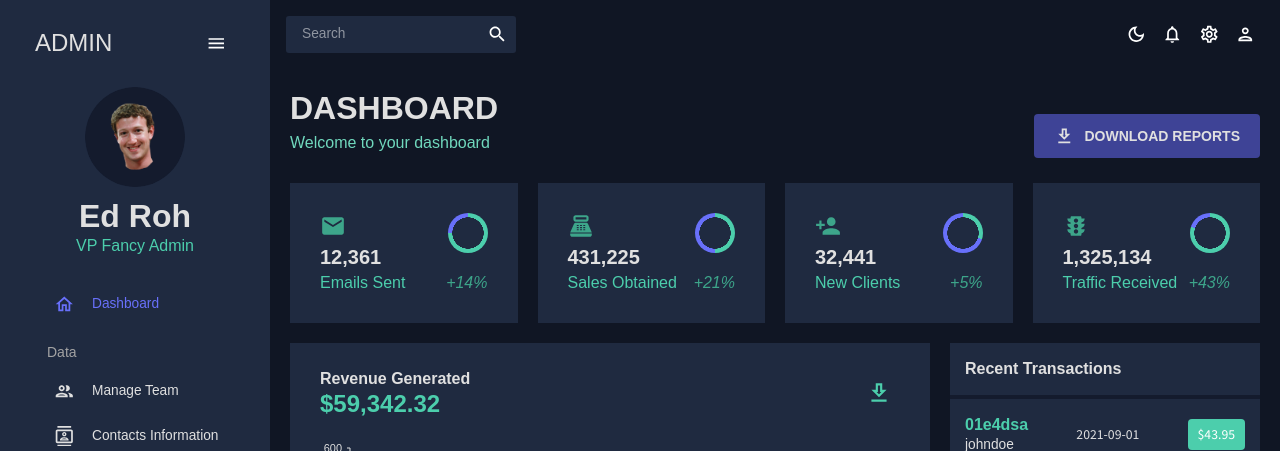
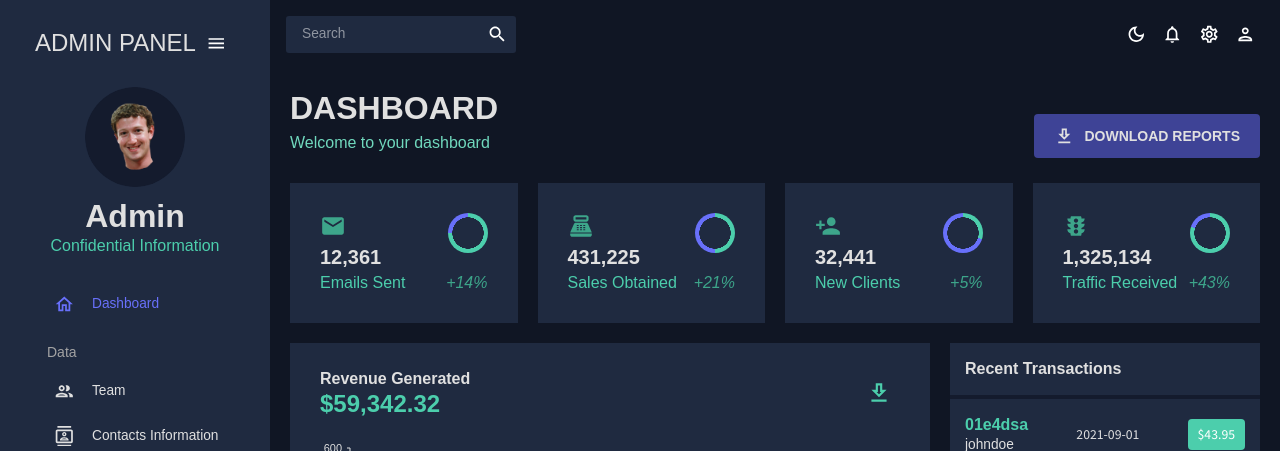
Before and after one commit to mamoonamjad1/BechDO-Admin, a React (Create React App) app: page / in a window 1280 px wide. Shown: the top 451 px of the page. Built offline with nearby package versions, Linux system fonts and the light colour scheme.

Commit message:
sidebar updated

```diff
--- a/src/scenes/global/Sidebar.jsx
+++ b/src/scenes/global/Sidebar.jsx
@@ -82,7 +82,7 @@ const Sidebar = () => {
                 ml="15px"
               >
                 <Typography variant="h3" color={colors.grey[100]}>
-                  ADMIN
+                  ADMIN PANEL
                 </Typography>
                 <IconButton onClick={() => setIsCollapsed(!isCollapsed)}>
                   <MenuOutlinedIcon />
@@ -109,10 +109,10 @@ const Sidebar = () => {
                   fontWeight="bold"
                   sx={{ m: "10px 0 0 0" }}
                 >
-                  Ed Roh
+                  Admin
                 </Typography>
                 <Typography variant="h5" color={colors.greenAccent[500]}>
-                  VP Fancy Admin
+                  Confidential Information
                 </Typography>
               </Box>
             </Box>
@@ -135,7 +135,7 @@ const Sidebar = () => {
               Data
             </Typography>
             <Item
-              title="Manage Team"
+              title="Team"
               to="/team"
               icon={<PeopleOutlinedIcon />}
               selected={selected}
```
